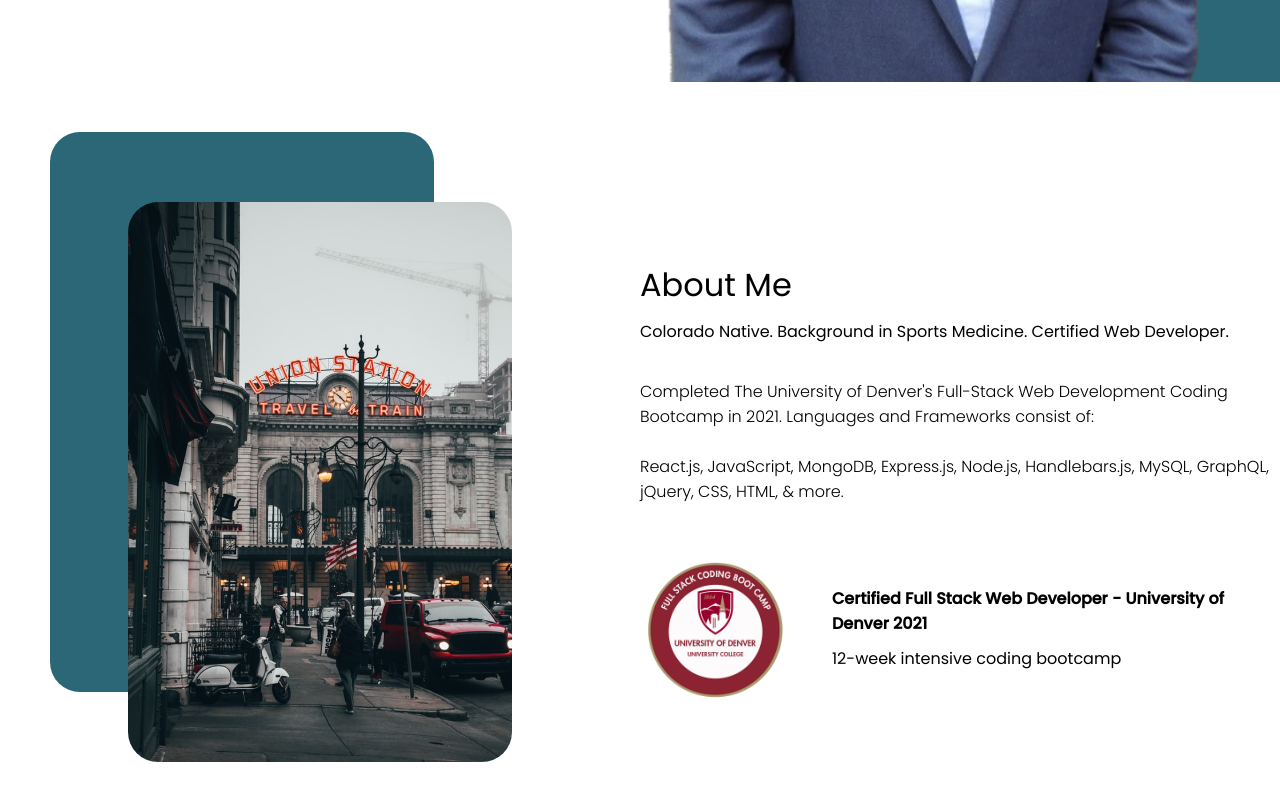
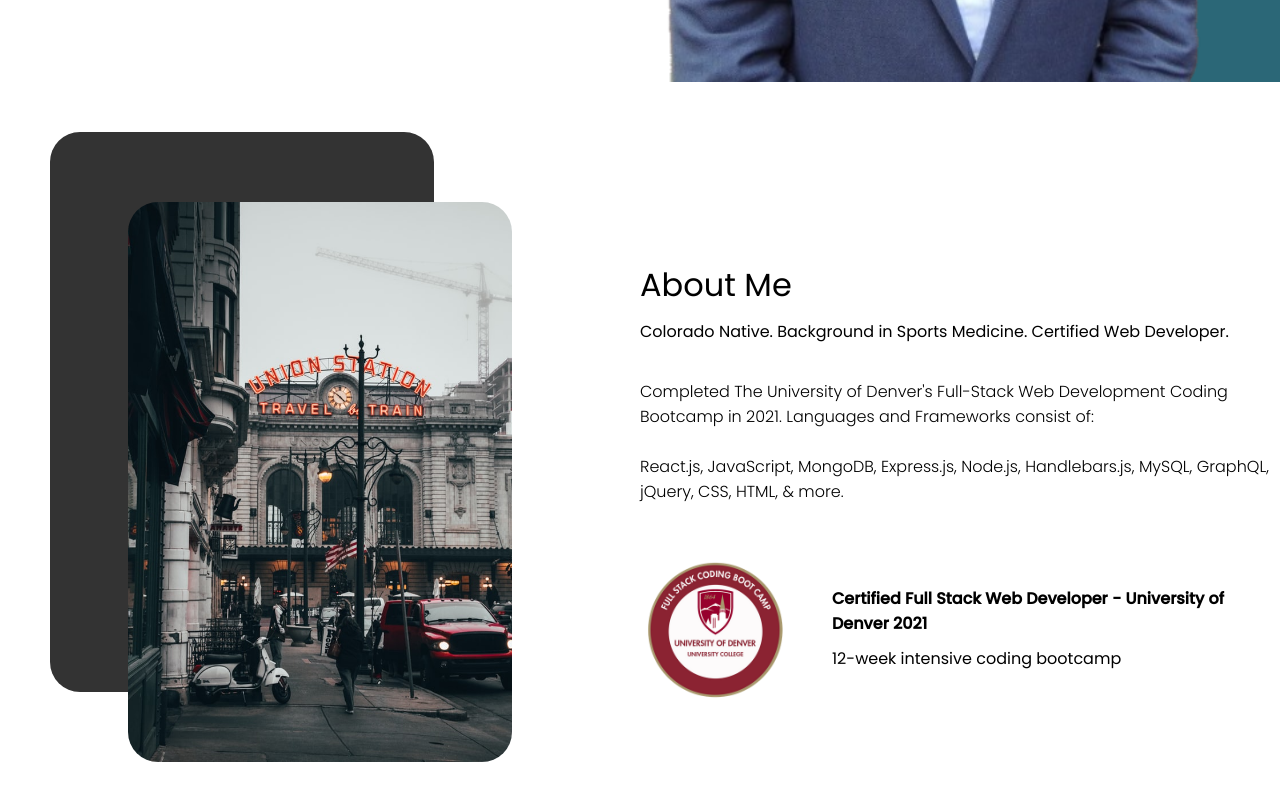
Before and after one commit to jamesbroski/React-Portfolio, a React (Create React App) app in the folder my-app/: page / in a window 1280 px wide. Shown: the part 718-1518 px from the top of the page. Built offline with nearby package versions, Linux system fonts and the light colour scheme.

Commit message:
new component

```diff
--- a/my-app/src/components/about/About.css
+++ b/my-app/src/components/about/About.css
@@ -21,7 +21,7 @@
   position: absolute;
   top: 50px;
   left: 50px;
-  background-color: #2b6777;
+  background-color: #333;
 }
 
 .a-card {
```
Also changed, not shown: my-app/src/components/project/Project.css (added), my-app/src/components/project/Project.js (added), my-app/src/components/projectList/ProjectList.css (added), my-app/src/components/projectList/ProjectList.js (added).
